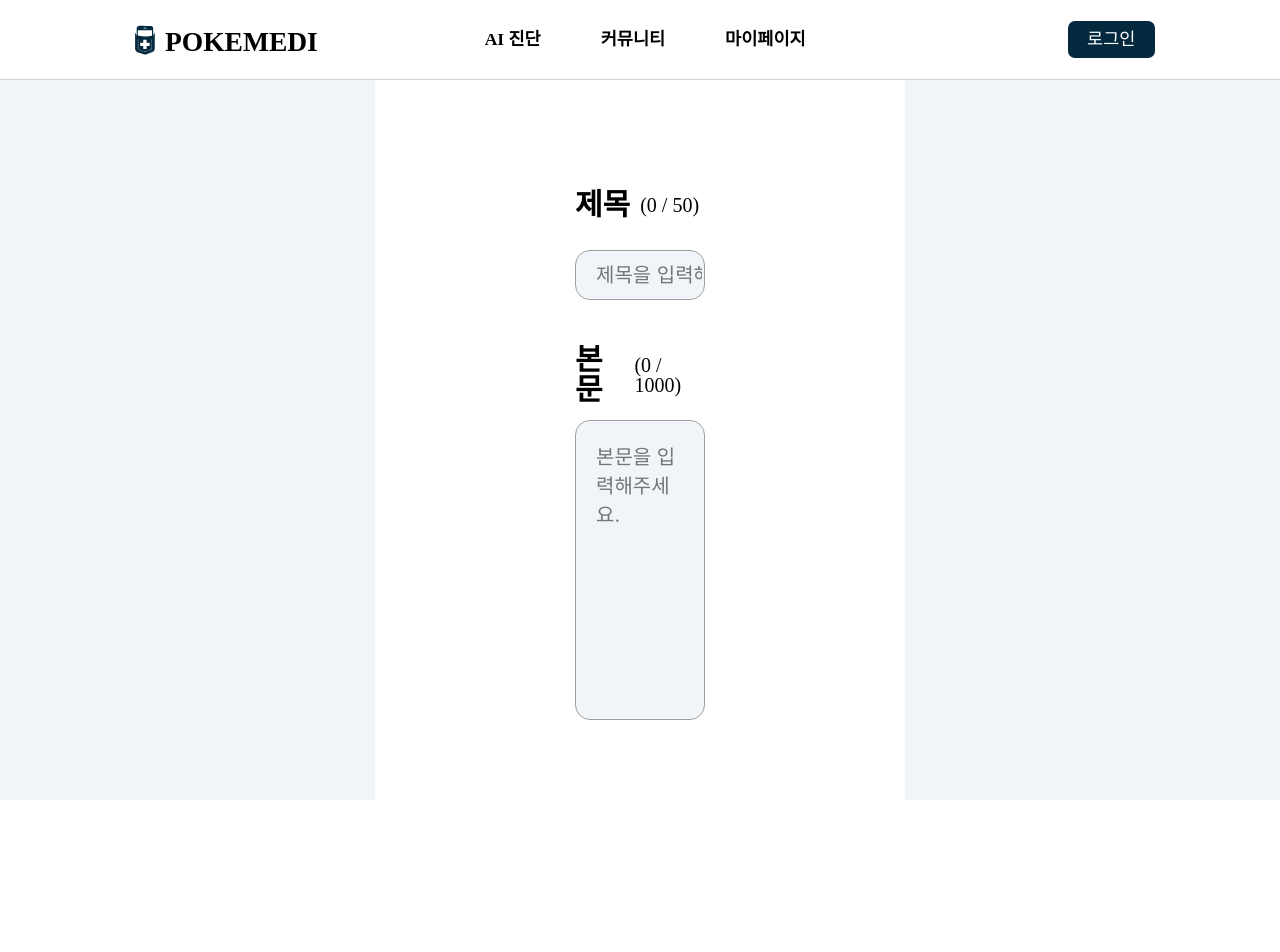
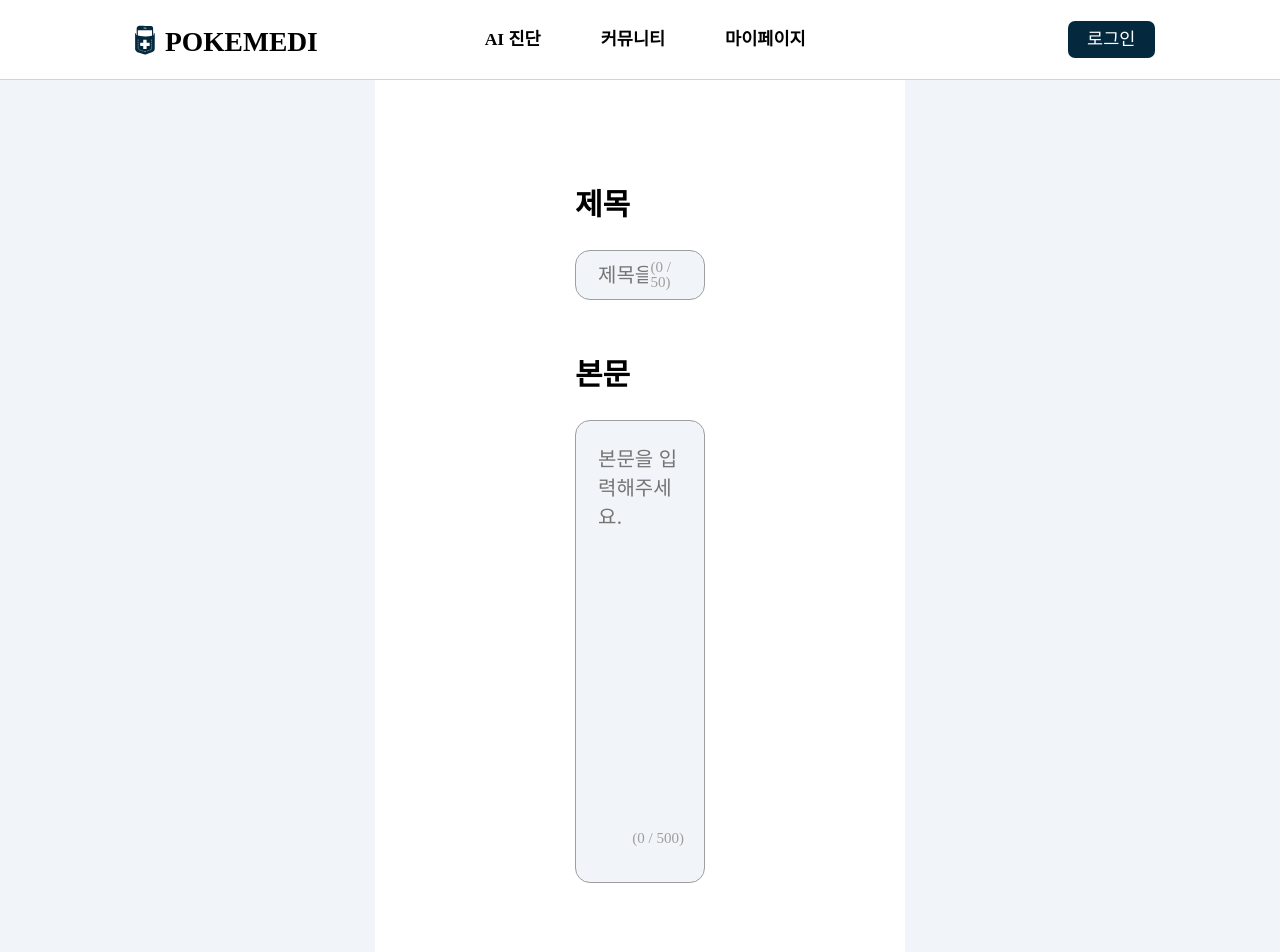
Before and after one commit to KGU-TurtleDoctor/POKEMEDI-Client, a React (Vite) app: page /community-post in a window 1280 px wide. Shown: the top 952 px of the page. Before the commit the page ends 800 px from the top, so only its background shows below. Built offline with nearby package versions, Linux system fonts and the light colour scheme; no server answers; a web font is replaced by a local one.

Commit message:
✏️️ [FIX] 게시물 작성 페이지 UI 수정

```diff
--- a/src/pages/CommunityPost.jsx
+++ b/src/pages/CommunityPost.jsx
@@ -11,16 +11,20 @@ function CommunityPost() {
           <PostTitleWrapper>
             <PostTitleBox>
               <PostTitle>제목</PostTitle>
+            </PostTitleBox>
+            <TitleDiv>
+              <TitleInput type="text" placeholder="제목을 입력해주세요." />
               <PostTextCount>(0 / 50)</PostTextCount>
-            </PostTitleBox>
-            <TitleInput type="text" placeholder="제목을 입력해주세요." />
+            </TitleDiv>
           </PostTitleWrapper>
           <PostTextWrapper>
             <PostTextBox>
               <PostText>본문</PostText>
-              <PostTextCount>(0 / 1000)</PostTextCount>
             </PostTextBox>
-            <TextInput type="text" placeholder="본문을 입력해주세요." />
+            <PostDiv>
+              <TextInput type="text" placeholder="본문을 입력해주세요." />
+              <PostTextCount>(0 / 500)</PostTextCount>
+            </PostDiv>
           </PostTextWrapper>
         </CommunityPostBoxWrapper>
       </CommunityPostBodyWrapper>
@@ -37,7 +41,7 @@ const CommunityPostWrapper = styled.div`
 
 const CommunityPostBodyWrapper = styled.div`
   width: 100%;
-  //height: calc(100vh - 8rem);
+
   padding: 0 37.5rem;
   margin-top: 8rem;
 
@@ -46,8 +50,8 @@ const CommunityPostBodyWrapper = styled.div`
 
 const CommunityPostBoxWrapper = styled.div`
   width: calc(100vw - 75rem);
+  min-height: calc(100vh - 8rem);
   padding: 10rem 20rem 10rem 20rem;
-  height: calc(100vh - 8rem);
 
   background-color: white;
   font-size: 2rem;
@@ -99,33 +103,67 @@ const PostText = styled.div`
   font-size: 3rem;
 `;
 
-const PostTextCount = styled.div`
+const PostTextCount = styled.p`
+  font-size: 1.5rem;
+  color: #9e9e9e;
+`;
+
+const TitleDiv = styled.div`
+  width: 100%;
+  height: 5rem;
+  padding: 0 2rem;
+
+  background-color: #f1f5f9;
+  border: 0.05rem solid #9e9e9e;
   font-size: 2rem;
+  border-radius: 1.5rem;
+
+  display: flex;
+  justify-content: space-between;
+  align-items: center;
 `;
 
 const TitleInput = styled.input`
-  width: 100%;
-  height: 5rem;
+  width: 80%;
+  height: 4.6rem;
 
   background-color: #f1f5f9;
+  border: none;
+  font-size: 2rem;
+  border-radius: 2rem;
+`;
+
+const PostDiv = styled.div`
+  width: 100%;
+  height: 46.3rem;
+  padding: 2rem;
+
+  background-color: #f1f5f9;
+  border: 0.05rem solid #9e9e9e;
+  border-radius: 1.5rem;
 
   font-size: 2rem;
-  border-radius: 1.5rem;
-  border: 0.05rem solid #9e9e9e;
 
-  padding-left: 2rem;
+  display: flex;
+  flex-direction: column;
+  align-items: flex-end;
 `;
 
 const TextInput = styled.textarea`
   width: 100%;
-  height: 30rem;
+  height: 92%;
+  margin-bottom: 3%;
+
+  font-size: 2rem;
+  background-color: #f1f5f9;
 
   resize: none;
-  padding: 2rem;
 
-  background-color: #f1f5f9;
+  border: none;
 
-  font-size: 2rem;
-  border-radius: 1.5rem;
-  border: 0.05rem solid #9e9e9e;
+  overflow: hidd;
+
+  &:focus {
+    outline: none;
+  }
 `;
--- a/src/styles/GlobalStyle.js
+++ b/src/styles/GlobalStyle.js
@@ -57,6 +57,14 @@ const GlobalStyle = createGlobalStyle`
         cursor: pointer;
     }
 
+    body{
+        -ms-overflow-style: none;
+    }
+
+    ::-webkit-scrollbar {
+        display: none;
+    }
+
     @font-face {
     font-family: Pretendard;
     src: url('https://cdn.jsdelivr.net/gh/orioncactus/pretendard@v1.3.6/dist/web/static/pretendard.css')
```
